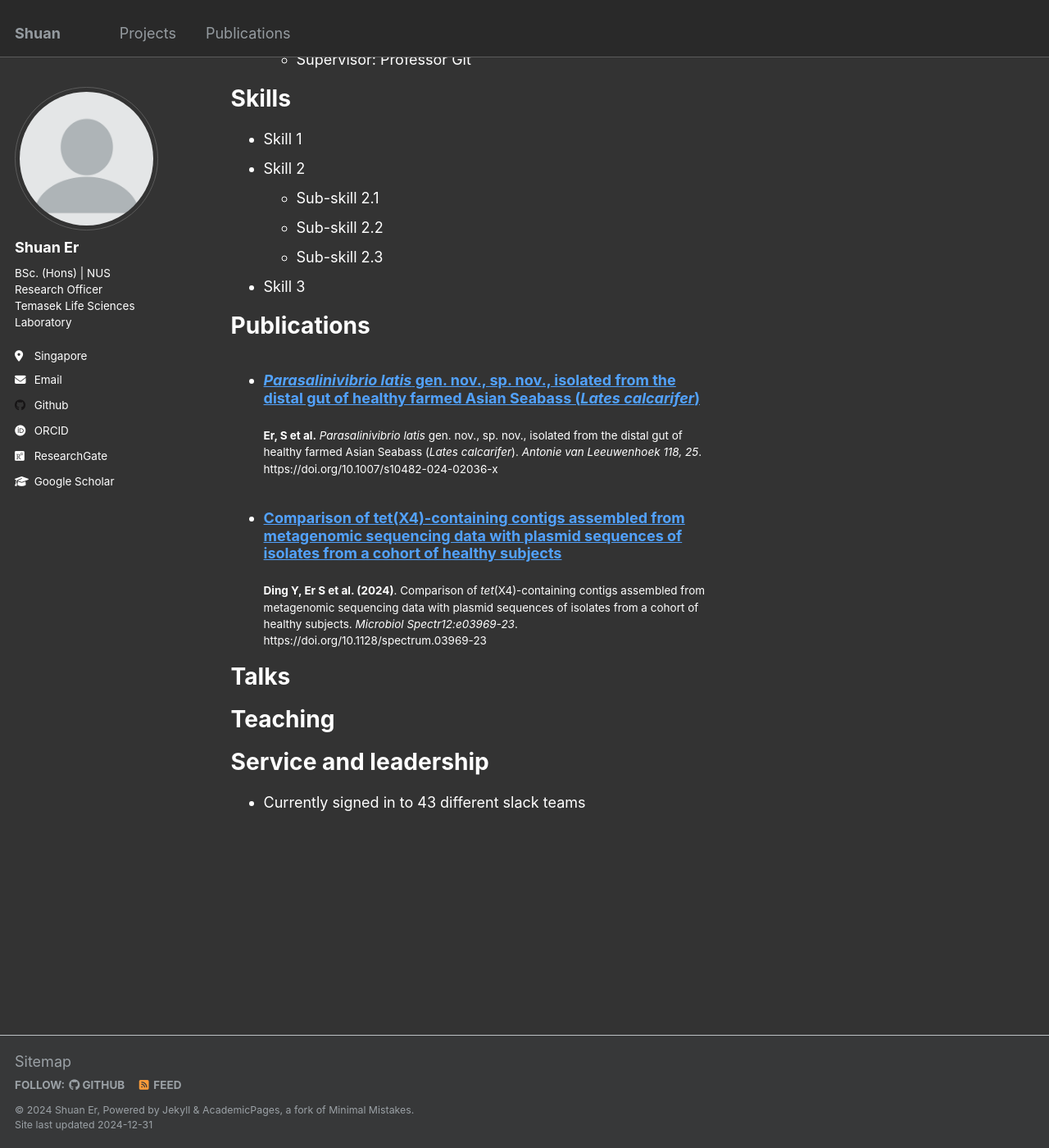
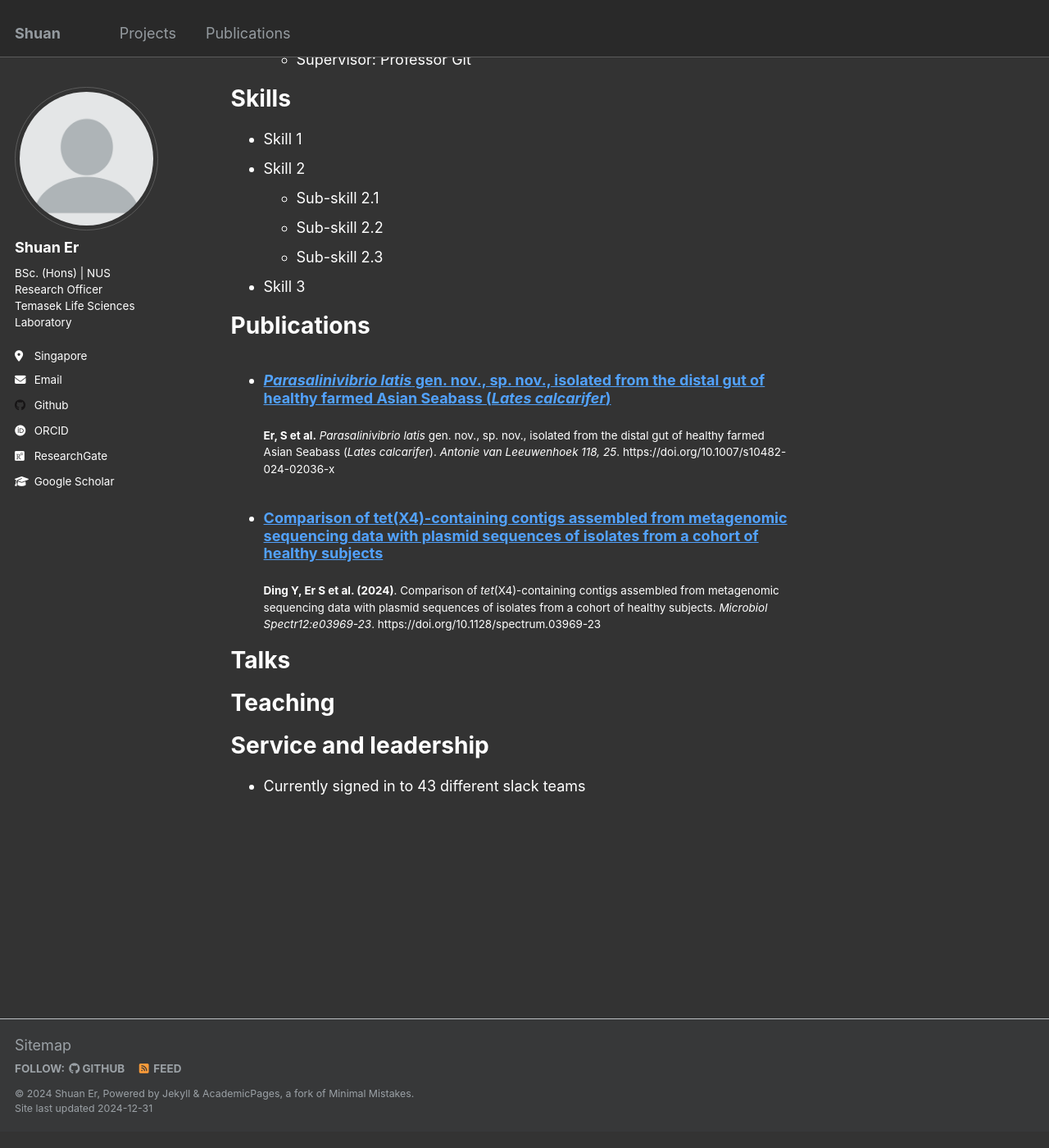
Before and after one commit to shuaneryx/shuaneryx.github.io, a Jekyll site: the page built from _pages/cv.md, in a window 1280 px wide and 1400 px high, scrolled down 706 px. Shown: the whole window at 82% size. Built offline with Jekyll 4.4.1, drawn with Linux system fonts in a browser that asks for light colours; some web fonts are replaced.

Commit message:
Set right padding for _archive.scss list view to standard width

```diff
--- a/_sass/_archive.scss
+++ b/_sass/_archive.scss
@@ -98,9 +98,9 @@
     padding-right: $right-sidebar-width;
   }
 
-  @include breakpoint($x-large) {
-    padding-right: $right-sidebar-width-wide;
-  }
+  // @include breakpoint($x-large) {
+  //   padding-right: $right-sidebar-width-wide;
+  // }
 
   .page__meta {
     margin: 0 0 4px;
```
